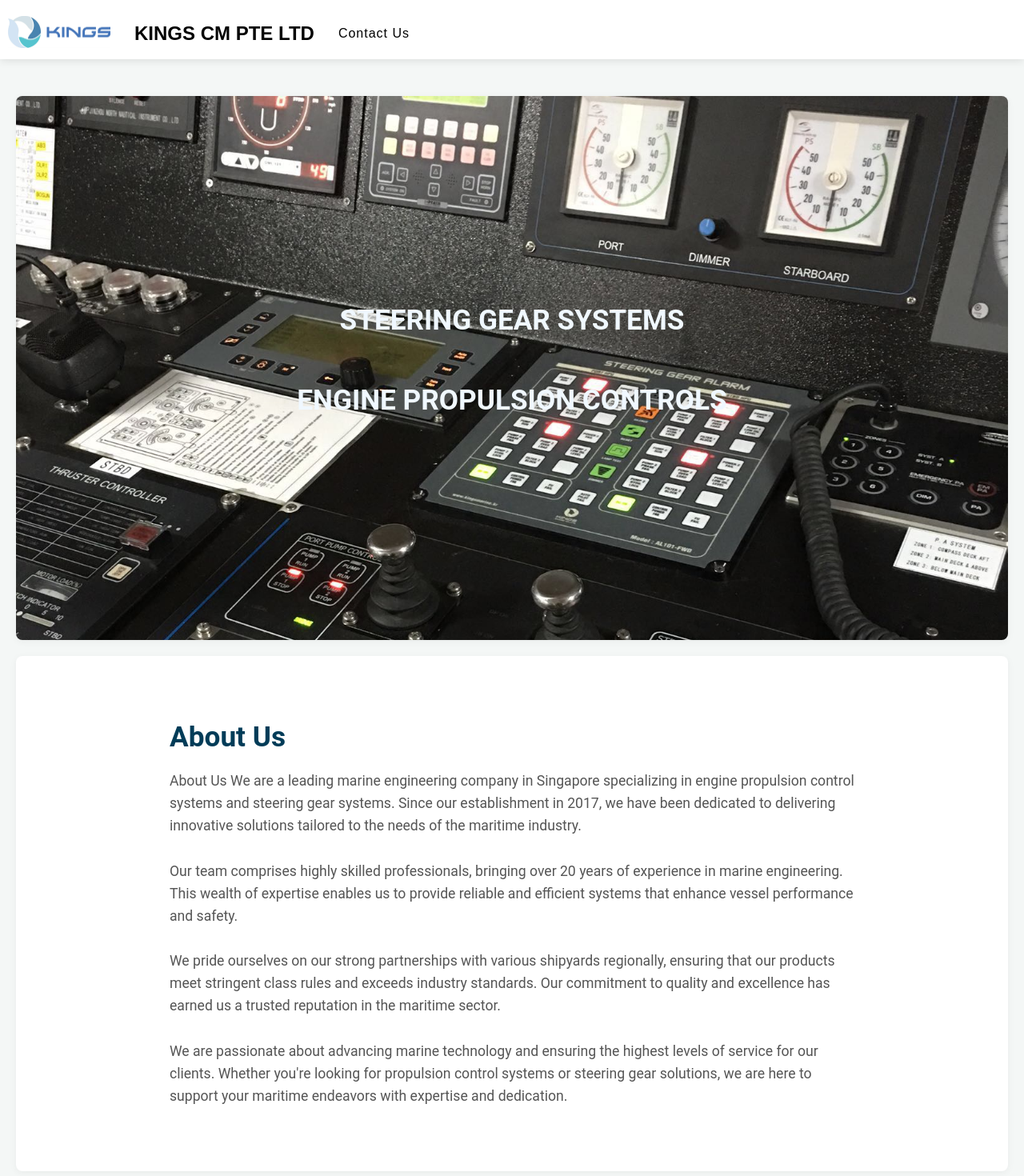
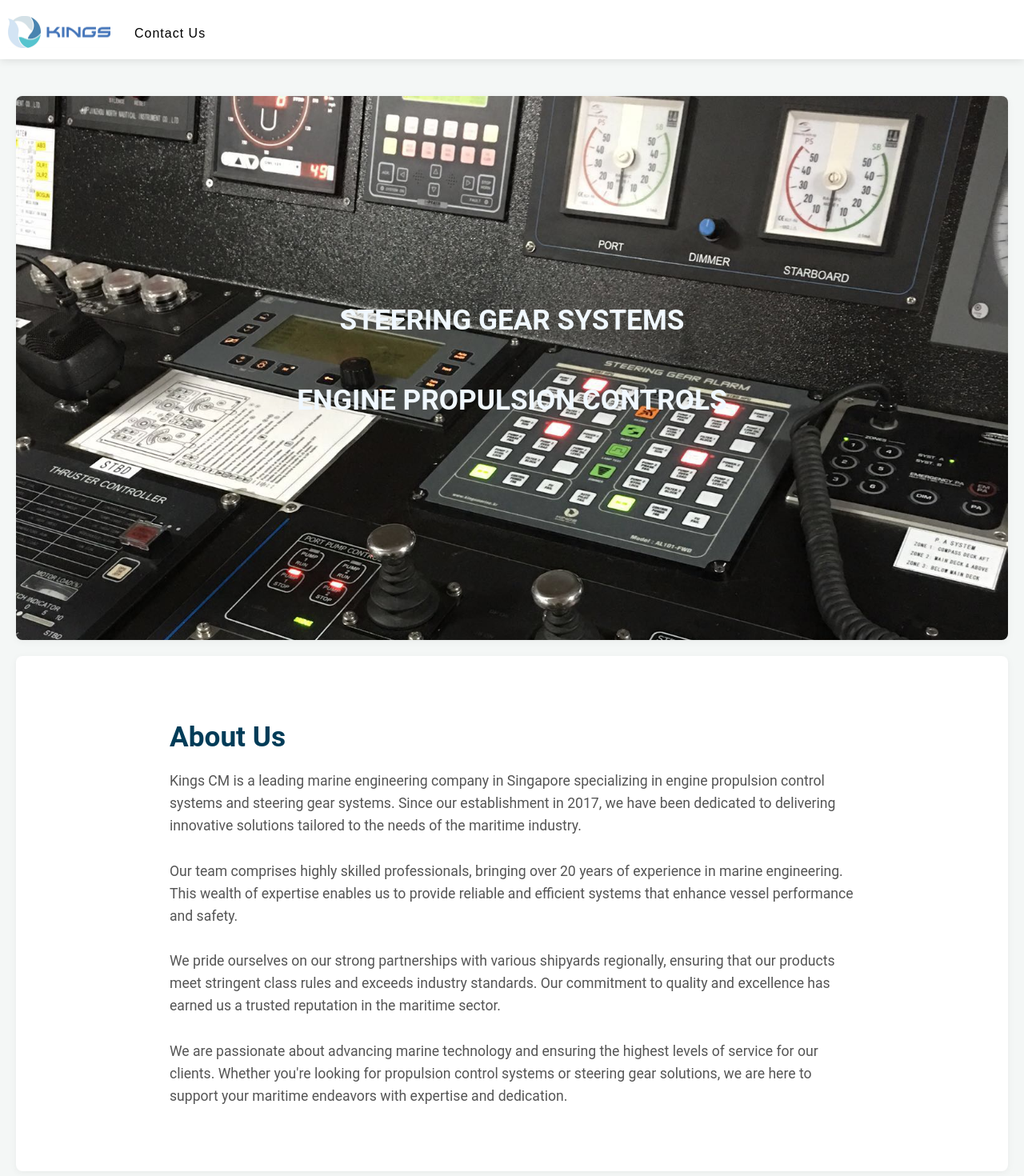
Before and after one commit to gforgittinggud/kings-app, a React (Create React App) app: page / in a window 1280 px wide. Shown: the top 1470 px of the page at 80% size. Built offline with nearby package versions, Linux system fonts and the light colour scheme; a web font is replaced by a local one.

Commit message:
Edit typing and grammer

```diff
--- a/public/index.html
+++ b/public/index.html
@@ -21,7 +21,7 @@
       work correctly both with client-side routing and a non-root public URL.
       Learn how to configure a non-root public URL by running `npm run build`.
     -->
-    <title>Kings CM</title>
+    <title>Kings CM Pte Ltd SGP</title>
   </head>
   <body>
     <noscript>You need to enable JavaScript to run this app.</noscript>
--- a/src/App.js
+++ b/src/App.js
@@ -22,7 +22,6 @@ function App() {
                 />
               </a>
             </li>
-            <h2 className="text-header">KINGS CM PTE LTD</h2>
             <a
               id="header-contact-us"
               className="text-header"
@@ -44,7 +43,7 @@ function App() {
         <section id="section2" className="section">
           <h2>About Us</h2>
           <p>
-            About Us We are a leading marine engineering company in Singapore
+            Kings CM is a leading marine engineering company in Singapore
             specializing in engine propulsion control systems and steering gear
             systems. Since our establishment in 2017, we have been dedicated to
             delivering innovative solutions tailored to the needs of the
```
